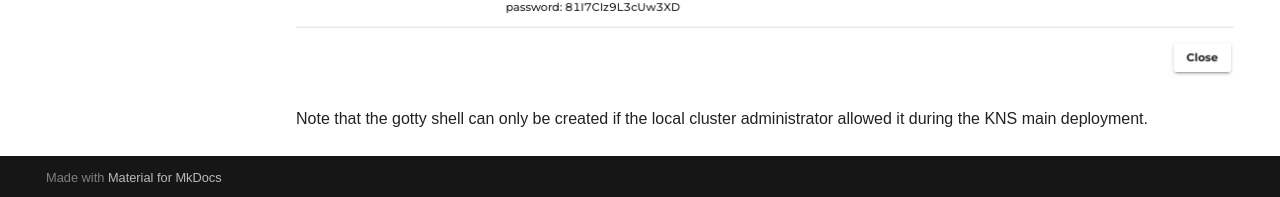
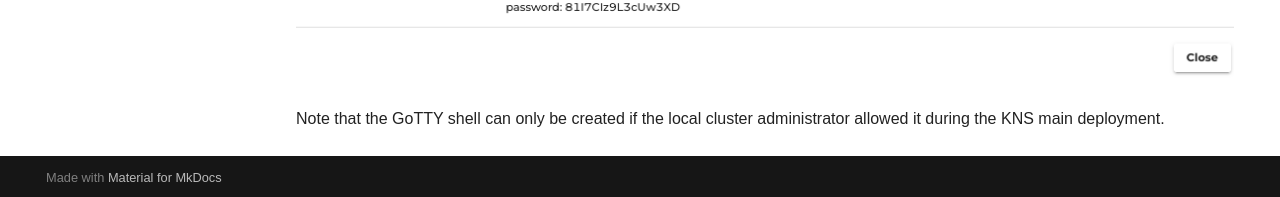
Before and after one commit to nimbix/jardoc, an MkDocs documentation site: the page built from docs/kns_apps_tutorial.md, in a window 1280 px wide and 900 px high, scrolled down 7835 px. Shown: the part 700-897 px from the top of the window. Built offline with MkDocs 1.6.1 and Material for MkDocs 9.7.7, drawn with Linux system fonts in a browser that asks for light colours.

```diff
--- a/docs/kns_apps_tutorial.md
+++ b/docs/kns_apps_tutorial.md
@@ -344,4 +344,4 @@ When the app is running, the app URL will be in the `http://job-kns-XXX.mycluste
 
 ![GottySHell_1](img/apps_tutorial/kns/gotty_shell_2.png)
 
-Note that the gotty shell can only be created if the local cluster administrator allowed it during the KNS main deployment.
+Note that the GoTTY shell can only be created if the local cluster administrator allowed it during the KNS main deployment.
```
